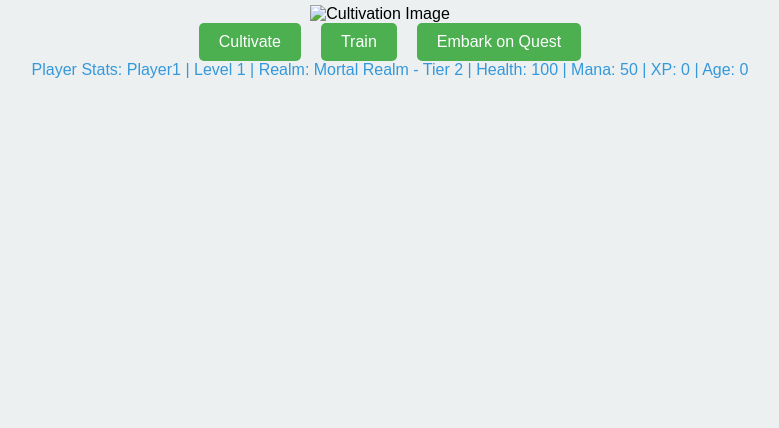
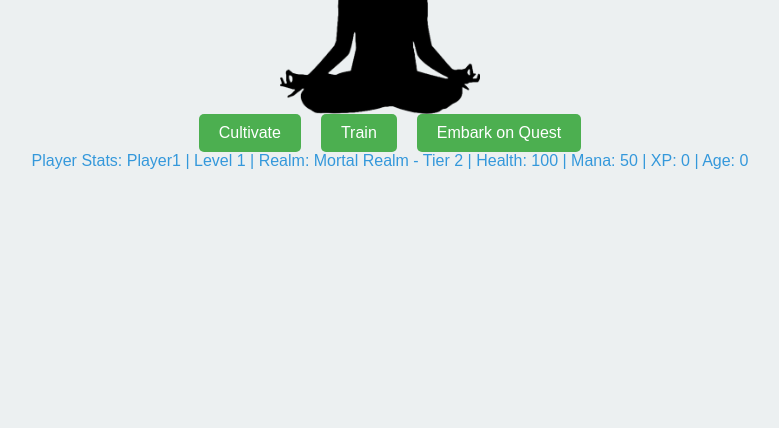
Before and after one commit to SuperZikoX1/SuperZikoX1.github.io, a plain HTML site: page gamePage.html in a window 1280 px wide. Shown: the part 372-800 px from the top of the page, without its empty margins (250-1029 px from the left). Drawn offline with Linux system fonts and the light colour scheme.

Commit message:
Update gamePage.html

```diff
--- a/gamePage.html
+++ b/gamePage.html
@@ -53,7 +53,7 @@
     <h1>Xianxia Simulator</h1>
 
     <!-- Image of a fully black human in a lotus position -->
-    <img class="cultivation-image" src="th.jpg" alt="Cultivation Image">
+    <img class="cultivation-image" src="png-transparent-meditation-lotus-position-buddhism-calmness-yoga-buddhism-physical-fitness-position-silhouette.png" alt="Cultivation Image">
 
     <!-- Button container for game features -->
     <div class="button-container">
```
